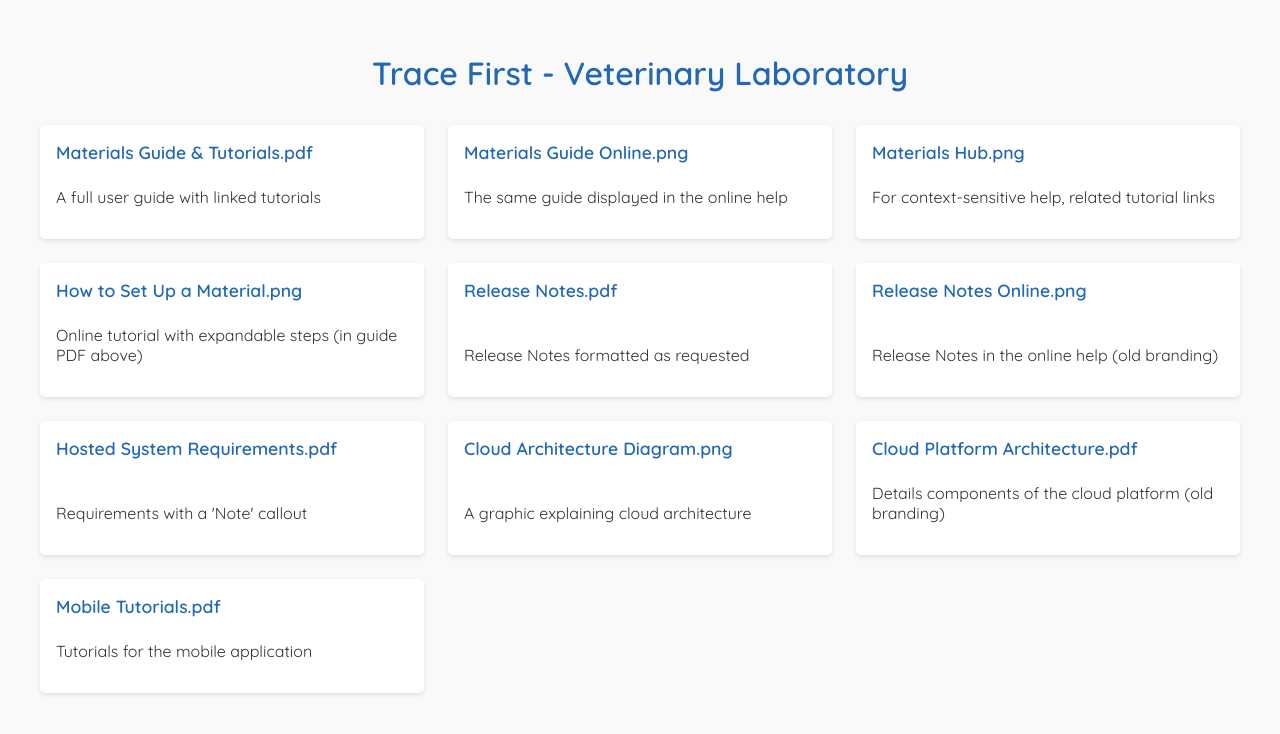
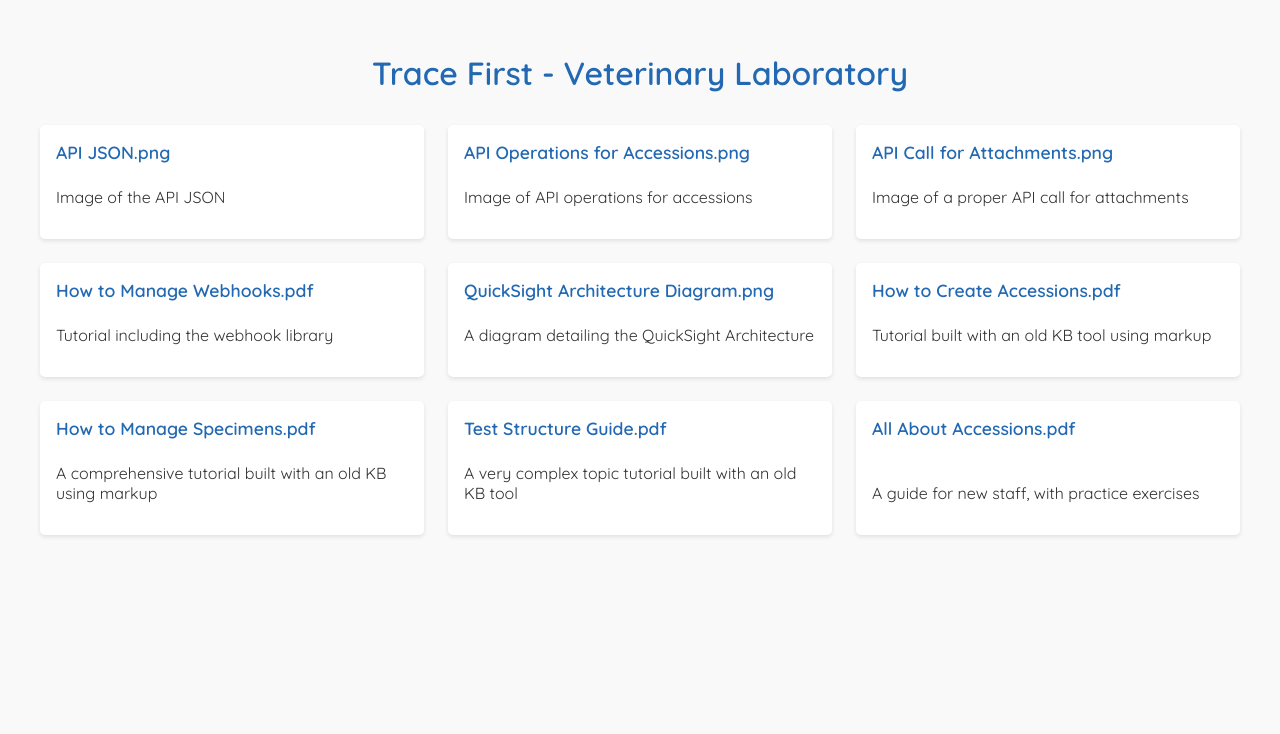
Before and after one commit to Daisy-Docs/Portfolio, a Jekyll site: the page Trace First.html, which Jekyll copies as it is, in a window 1280 px wide. Shown: the top 734 px of the page. Built offline with Jekyll 4.4.1, drawn with Linux system fonts in a browser that asks for light colours.

Commit message:
Update Trace First.html

```diff
--- a/Trace First.html
+++ b/Trace First.html
@@ -78,43 +78,40 @@
   <h1>Trace First - Veterinary Laboratory</h1>
 
   <div class="grid-container">
-    <div class="sample">
-      <h2><a href="assets/Documentation/Datex/Materials%20Guide%20%26%20Tutorials.pdf">Materials Guide & Tutorials.pdf</a></h2>
-      <p>A full user guide with linked tutorials</p>
+
+          <div class="sample">
+      <h2><a href="assets/Documentation/Trace First/API%201%20JSON.png">API JSON.png</a></h2>
+      <p>Image of the API JSON</p>
     </div>
     <div class="sample">
-      <h2><a href="assets/Documentation/Datex/Materials%20Guide%20Online.png">Materials Guide Online.png</a></h2>
-      <p>The same guide displayed in the online help</p>
+      <h2><a href="assets/Documentation/Trace First/API%202%20Accession%20Operations.png">API Operations for Accessions.png</a></h2>
+      <p>Image of API operations for accessions</p>
     </div>
     <div class="sample">
-      <h2><a href="assets/Documentation/Datex/Materials%20Hub.png">Materials Hub.png</a></h2>
-      <p>For context-sensitive help, related tutorial links</p>
+      <h2><a href="assets/Documentation/Trace First/API%203%20Attachments%20Call.png">API Call for Attachments.png</a></h2>
+      <p>Image of a proper API call for attachments</p>
+    </div>
+     <div class="sample">
+      <h2><a href="assets/Documentation/Trace First/How%20to%20Manage%20Webhooks%20(Old%20KB).pdf">How to Manage Webhooks.pdf</a></h2>
+      <p>Tutorial including the webhook library</p>
     </div>
     <div class="sample">
-      <h2><a href="assets/Documentation/Datex/Set%20Up%20a%20Material%20(Tutorial).png">How to Set Up a Material.png</a></h2>
-      <p>Online tutorial with expandable steps (in guide PDF above)</p>
+      <h2><a href="assets/Documentation/Trace First/QuickSight%20Architecture%20Diagram.png">QuickSight Architecture Diagram.png</a></h2>
+      <p>A diagram detailing the QuickSight Architecture</p>
     </div>
     <div class="sample">
-      <h2><a href="assets/Documentation/Datex/Release%20Notes%20v25.04.pdf">Release Notes.pdf</a></h2>
-      <p>Release Notes formatted as requested</p>
-    </div>
-        <div class="sample">
-      <h2><a href="assets/Documentation/Datex/Old Branding/Release%20Notes%20v23.12.15%20Online.png">Release Notes Online.png</a></h2>
-      <p>Release Notes in the online help (old branding)</p>
+      <h2><a href="assets/Documentation/Trace First/How%20to%20Create%20Accessions%20(Old%20KB).pdf">How to Create Accessions.pdf</a></h2>
+      <p>Tutorial built with an old KB tool using markup</p>
     </div>
     <div class="sample">
-      <h2><a href="assets/Documentation/Datex/Hosted%20Footprint%20System%20Requirements%20-%202025.pdf">Hosted System Requirements.pdf</a></h2>
-      <p>Requirements with a 'Note' callout</p>
+      <h2><a href="assets/Documentation/Trace First/How%20to%20Manage%20Specimens%20(Old%20KB).pdf">How to Manage Specimens.pdf</a></h2>
+      <p>A comprehensive tutorial built with an old KB using markup</p>
     </div>
     <div class="sample">
-      <h2><a href="assets/Documentation/Datex/Old Branding/Cloud%20Architecture%20Diagram.png">Cloud Architecture Diagram.png</a></h2>
-      <p>A graphic explaining cloud architecture</p>
+      <h2><a href="assets/Documentation/Trace First/Test%20Structure%20Guide%20(Old%20KB).pdf">Test Structure Guide.pdf</a></h2>
+      <p>A very complex topic tutorial built with an old KB tool</p>
     </div>
     <div class="sample">
-      <h2><a href="assets/Documentation/Datex//Old Branding/Cloud%20Platform%20Architecture%202024.pdf">Cloud Platform Architecture.pdf</a></h2>
-      <p>Details components of the cloud platform (old branding)</p>
+      <h2><a href="assets/Documentation/Trace First/All%20About%20Accessions%20(Google%20Docs).pdf">All About Accessions.pdf</a></h2>
+      <p>A guide for new staff, with practice exercises</p>
     </div>
-    <div class="sample">
-      <h2><a href="assets/Documentation/Datex/Old Branding/Mobile%20Tutorials%20Example.pdf">Mobile Tutorials.pdf</a></h2>
-      <p>Tutorials for the mobile application</p>
-    </div>
```
